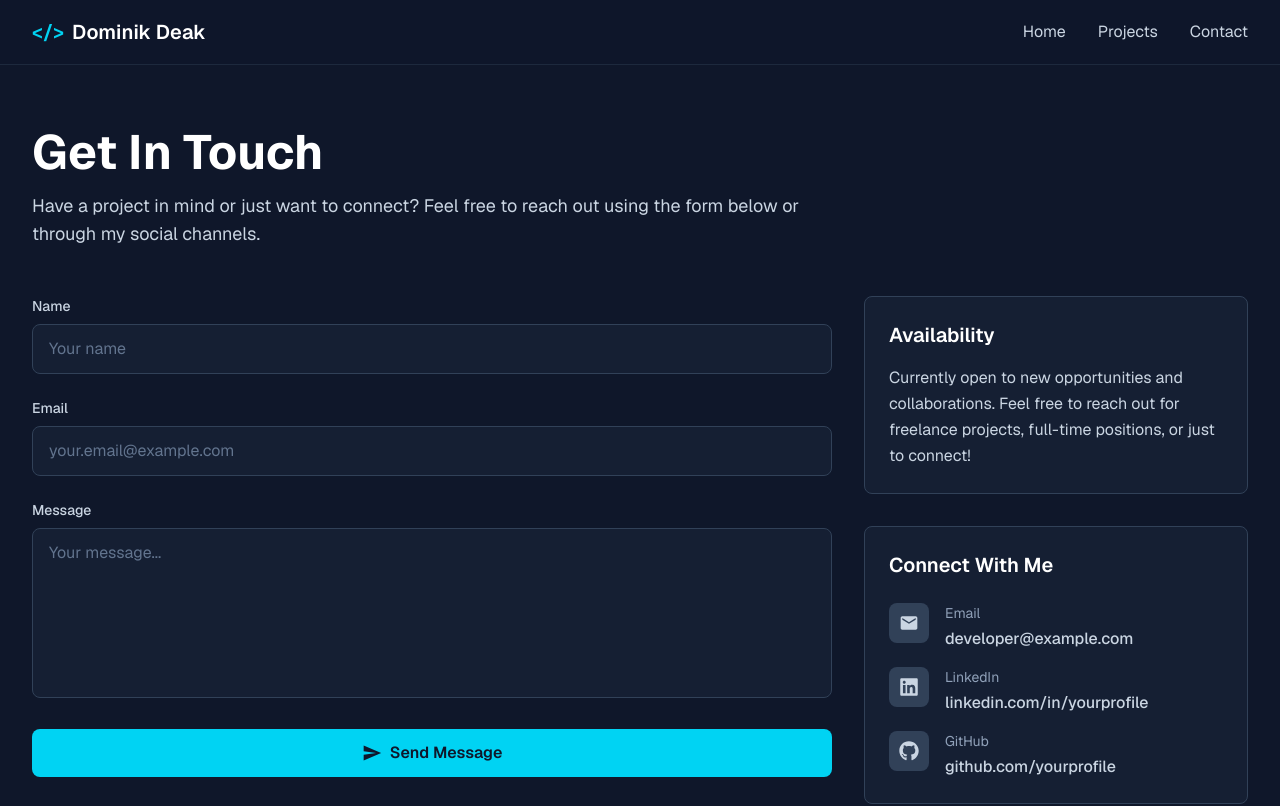
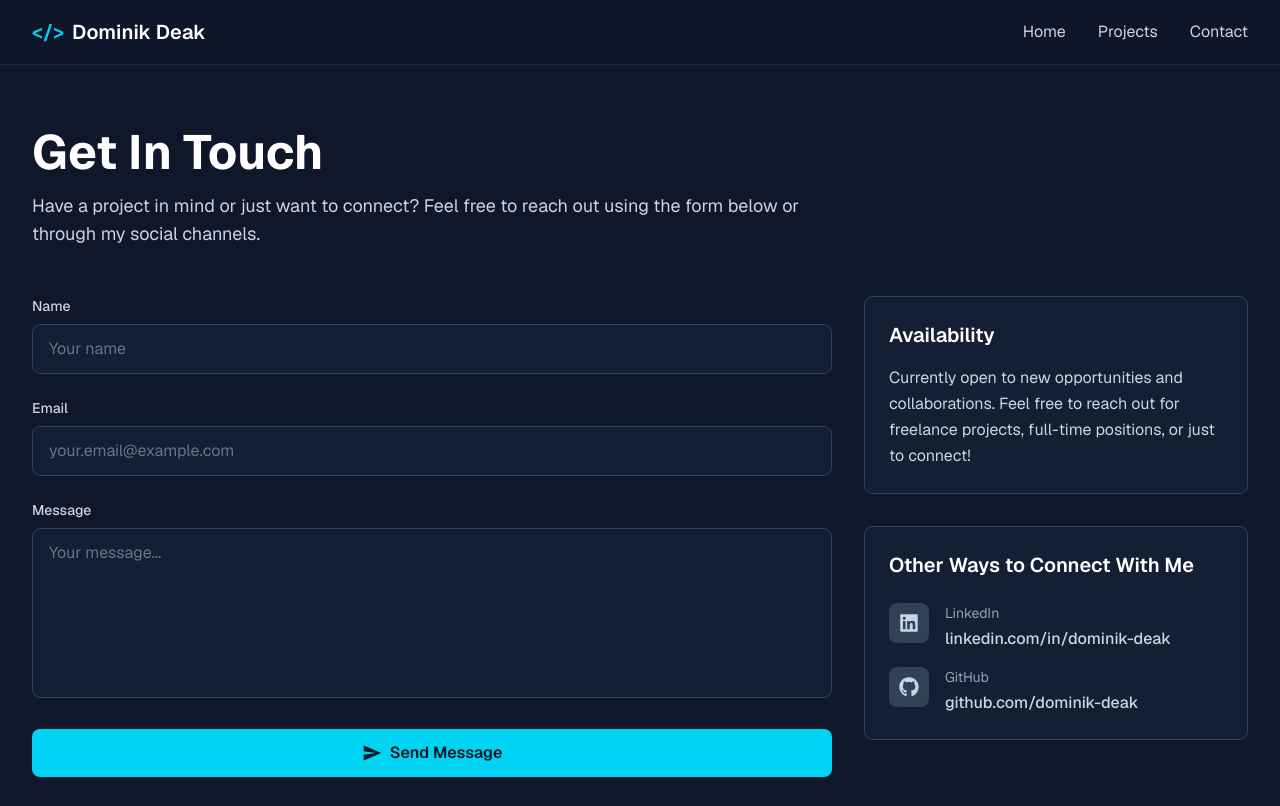
Before and after one commit to dominik-deak/portfolio, a Next.js app: page /contact in a window 1280 px wide. Shown: the top 806 px of the page. Built offline with nearby package versions, Linux system fonts and the light colour scheme.

Commit message:
Update ConnectWithMe component to reflect personal branding with new connection options and updated links

```diff
--- a/src/components/ConnectWithMe.tsx
+++ b/src/components/ConnectWithMe.tsx
@@ -1,27 +1,15 @@
 import { FaGithub, FaLinkedin } from "react-icons/fa";
-import { MdEmail } from "react-icons/md";
 
 const ConnectWithMe = () => {
   return (
     <div className="bg-slate-800/50 border border-slate-700 rounded-lg p-6">
-      <h2 className="text-xl font-semibold text-white mb-6">Connect With Me</h2>
+      <h2 className="text-xl font-semibold text-white mb-6">
+        Other Ways to Connect With Me
+      </h2>
 
       <div className="space-y-4">
         <a
-          href="mailto:developer@example.com"
-          className="flex items-start gap-4 text-slate-300 hover:text-cyan-400 transition-colors group"
-        >
-          <div className="w-10 h-10 bg-slate-700 rounded-lg flex items-center justify-center shrink-0 group-hover:bg-cyan-400/20 transition-colors">
-            <MdEmail className="w-5 h-5" />
-          </div>
-          <div>
-            <p className="text-sm text-slate-400 mb-1">Email</p>
-            <p className="font-medium">developer@example.com</p>
-          </div>
-        </a>
-
-        <a
-          href="https://linkedin.com/in/yourprofile"
+          href="https://www.linkedin.com/in/dominik-deak/"
           target="_blank"
           rel="noopener noreferrer"
           className="flex items-start gap-4 text-slate-300 hover:text-cyan-400 transition-colors group"
@@ -31,12 +19,12 @@ const ConnectWithMe = () => {
           </div>
           <div>
             <p className="text-sm text-slate-400 mb-1">LinkedIn</p>
-            <p className="font-medium">linkedin.com/in/yourprofile</p>
+            <p className="font-medium">linkedin.com/in/dominik-deak</p>
           </div>
         </a>
 
         <a
-          href="https://github.com/yourprofile"
+          href="https://github.com/dominik-deak"
           target="_blank"
           rel="noopener noreferrer"
           className="flex items-start gap-4 text-slate-300 hover:text-cyan-400 transition-colors group"
@@ -46,7 +34,7 @@ const ConnectWithMe = () => {
           </div>
           <div>
             <p className="text-sm text-slate-400 mb-1">GitHub</p>
-            <p className="font-medium">github.com/yourprofile</p>
+            <p className="font-medium">github.com/dominik-deak</p>
           </div>
         </a>
       </div>
```
